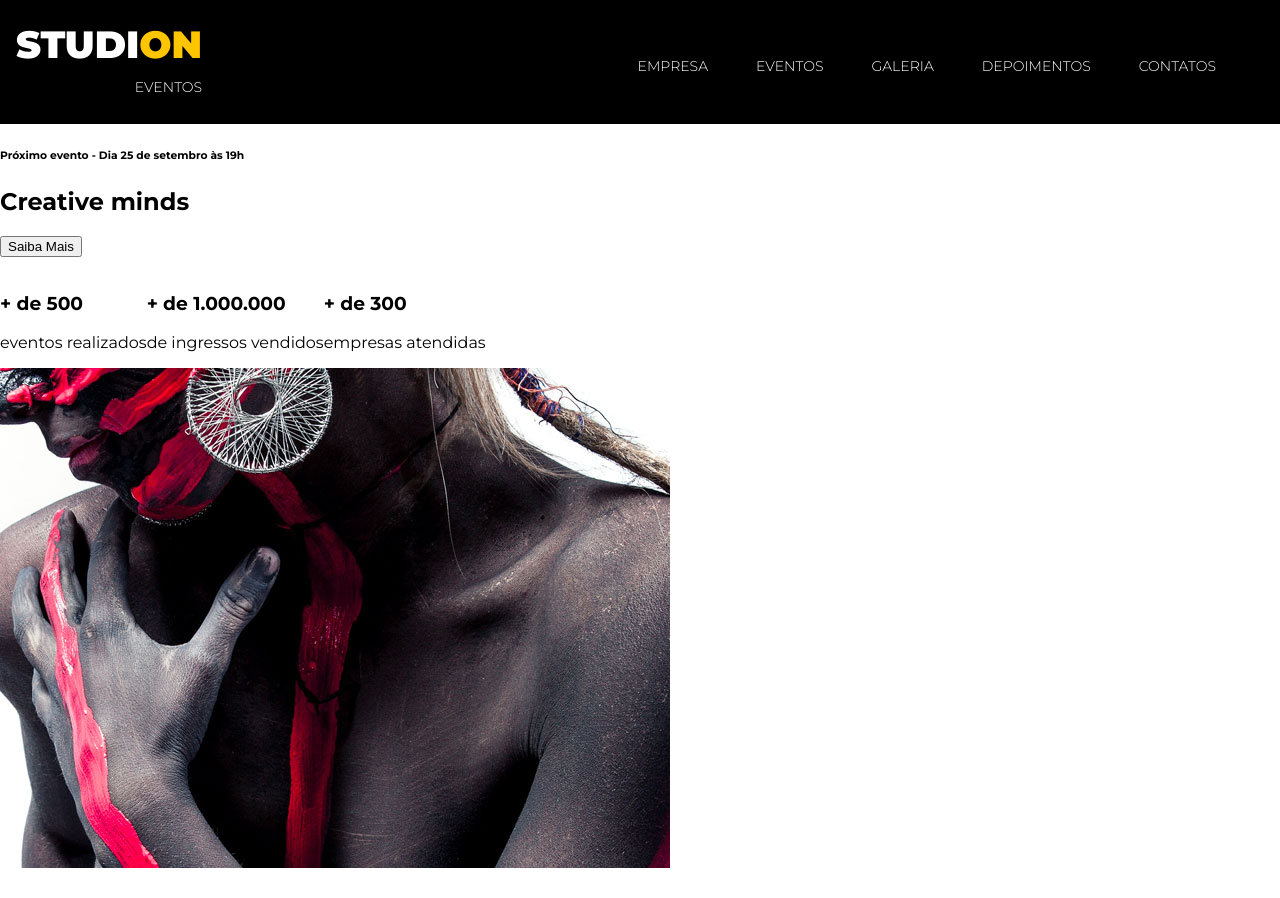
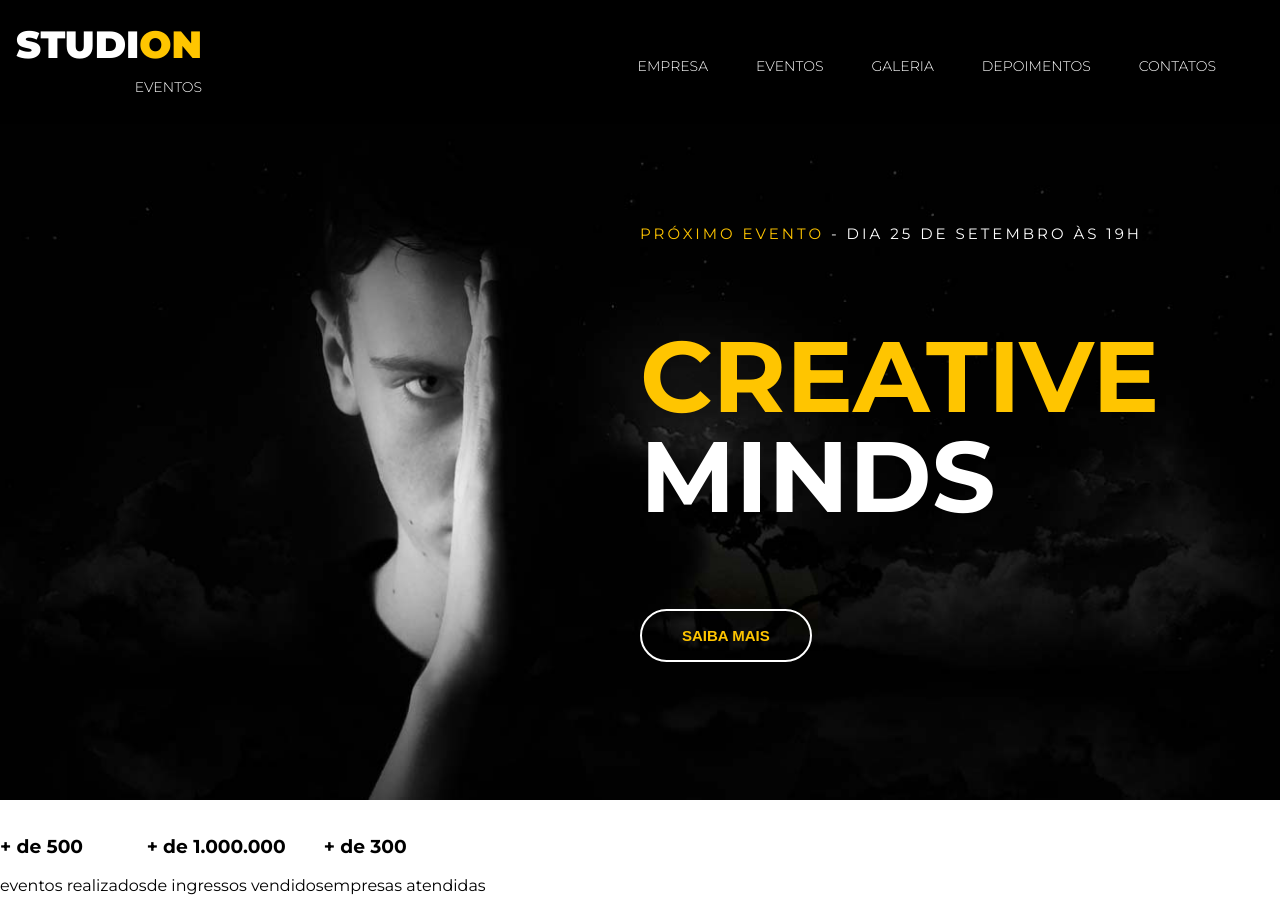
Before and after one commit to hiansen/imagineSchool, a website: page src/index.html in a window 1280 px wide. Shown: the top 898 px of the page. Drawn offline with Linux system fonts and the light colour scheme.

Commit message:
feat(header): implemented header styles

```diff
--- a/src/index.html
+++ b/src/index.html
@@ -34,9 +34,13 @@
     <header>
       <div id="slider">
         <div class="slide">
-          <h6><span>Próximo evento</span> - Dia 25 de setembro às 19h</h6>
-          <h2><span>Creative</span> minds</h2>
-          <button>Saiba Mais</button>
+          <img class="slide__background-image" src="./images/banner.jpg" alt="Studion-Banner">
+
+          <div class="slide__copy">
+            <h6><span class="copy--primary">Próximo evento</span> - Dia 25 de setembro às 19h</h6>
+            <h2><span class="copy--primary">Creative</span> minds</h2>
+            <button class="btn btn--slide">Saiba Mais</button>
+          </div>
         </div>
       </div>
     </header>
--- a/src/style.css
+++ b/src/style.css
@@ -5,9 +5,10 @@
 }
 
 :root {
-    --color-primary: #ffc500;
     font-family: 'Montserrat', sans-serif;
     font-size: 16px;
+    --color-primary: #ffc500;
+    --default-padding: 1rem;
 }
 
 body {
@@ -24,6 +25,7 @@ ul {
 
 .navbar {
     position: fixed;
+    z-index: 1;
     display: grid;
     grid-template-columns: 1fr 9fr;
     align-items: center;
@@ -72,3 +74,68 @@ ul {
 .copy--primary {
     color: var(--color-primary);
 }
+
+#slider {
+    background-color: #000;
+    color: #fff;
+}
+
+h6 {
+    margin: 0;
+}
+
+.slide {
+    position: relative;
+    height: calc(100vh - 7.75rem);
+}
+
+.slide__background-image {
+    width: 100vw;
+    height: 100%;
+    object-fit: cover;
+    object-position: center;
+}
+
+.slide__copy {
+    position: absolute;
+    top: 6.25rem;
+    left: 50vw;
+}
+
+.slide__copy h6 {
+    font-size: .9375rem;
+    font-weight: 400;
+    text-transform: uppercase;
+    letter-spacing: .1875rem;
+}
+
+.slide__copy h2 {
+    font-size: 6.25rem;
+    line-height: 6.25rem;
+    text-transform: uppercase;
+}
+
+.slide__copy h2 span {
+    display: block;
+}
+
+.btn {
+    cursor: pointer;
+    padding: 1rem 2.5rem;
+    border: .125rem solid #fff;
+    border-radius: 5rem;
+    color: var(--color-primary);
+    background: unset;
+    font-size: .9375rem;
+    font-weight: 700;
+    text-transform: uppercase;
+    transition: 0.5s all ease;
+}
+
+.btn:hover,
+.btn:active,
+.btn:focus {
+    border-color: var(--color-primary);
+    background-color: var(--color-primary);
+    color: #fff;
+}
```
